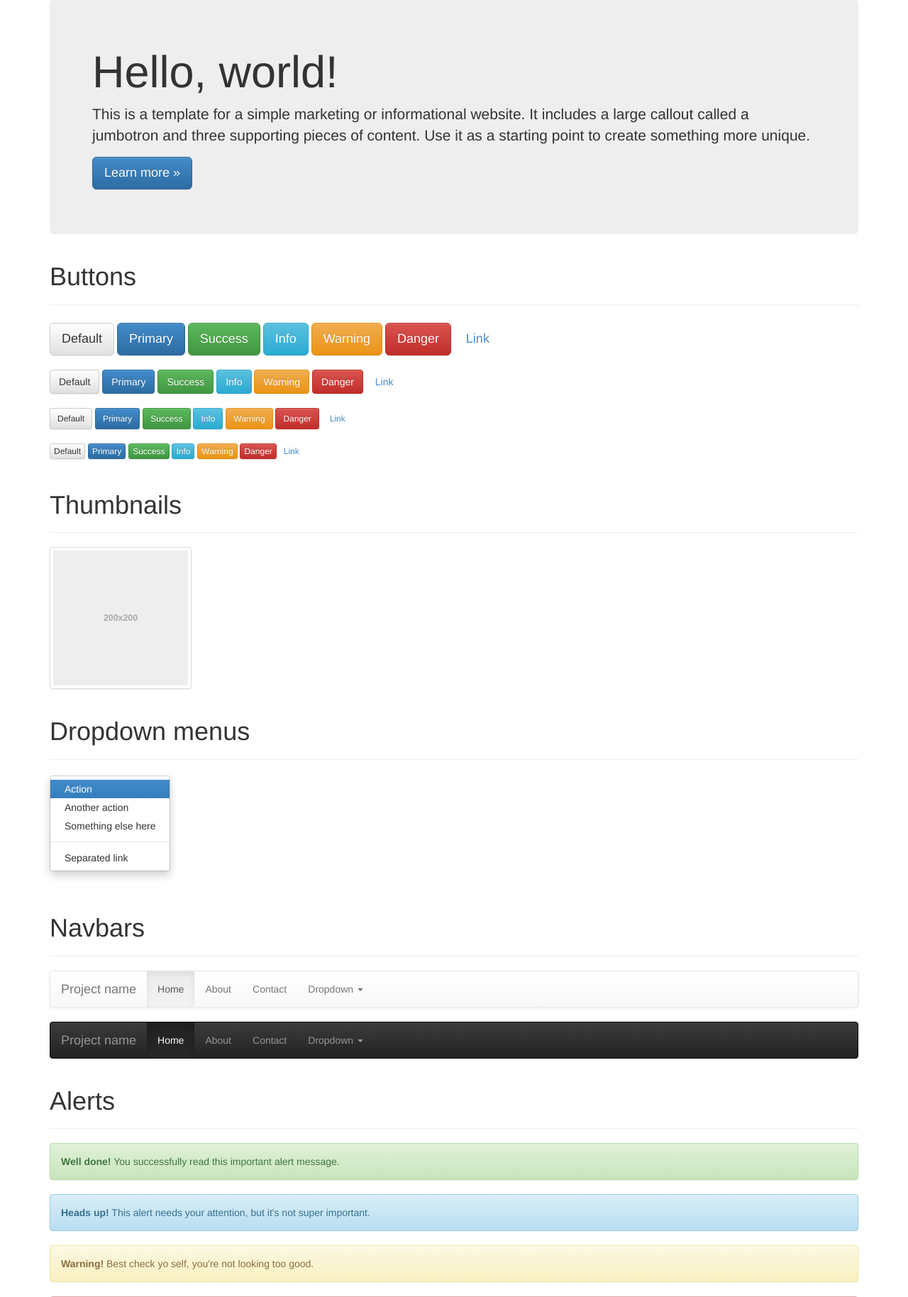
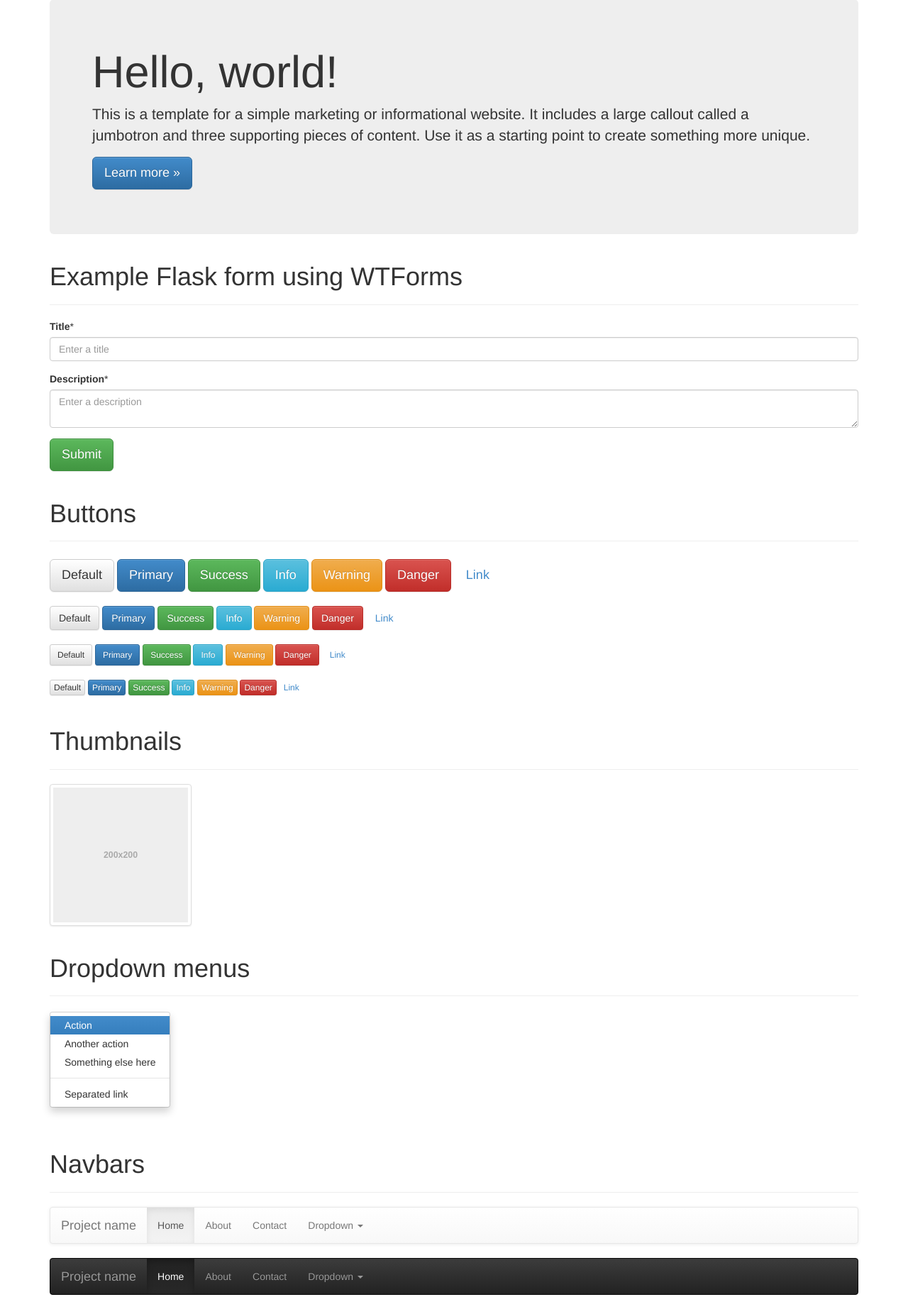
Before and after one commit to kennychou0529/flask-bootstrap-openshift, a Flask app: page / in a window 1280 px wide. Shown: the part 71-1899 px from the top of the page at 71% size. Run offline with Flask 2, Linux system fonts and the light colour scheme; some libraries are stand-ins or nearby versions.

Commit message:
Added WTForms example to template

```diff
--- a/wsgi/app.py
+++ b/wsgi/app.py
@@ -1,10 +1,12 @@
+# -*- coding: utf-8 -*-
 import os
 from datetime import datetime
 from flask import Flask, request, flash, url_for, redirect, \
-     render_template, abort, send_from_directory
+     render_template, abort, send_from_directory, session
 from flask_sqlalchemy import SQLAlchemy
 from  sqlalchemy.sql.expression import func, select
 from werkzeug.utils import secure_filename
+from wtforms import Form, BooleanField, TextField, PasswordField, TextAreaField, SelectField, FileField, HiddenField, validators
 
 app = Flask(__name__)
 
@@ -15,11 +17,32 @@ else:
     app.config.from_pyfile('app-local.cfg')
 db = SQLAlchemy(app)
 
+class Model(db.Model):
+    __tablename__ = 'model'
+    id = db.Column('model_id', db.Integer, primary_key=True)
+    title = db.Column(db.String)
+    description = db.Column(db.Text)
+
+    def __init__(self, title, description):
+        self.title = title
+        self.description = description
+
+class InputForm(Form):
+    title = TextField('Title', [validators.required(), validators.Length(max=45)], description="Enter a title")
+    description = TextAreaField('Description', [validators.required(), validators.length(max=1300)], description="Enter a description")
+
 # Randomize and redirect to challenge if exists, otherwise go to admin
 @app.route('/')
 def index():
-    return render_template('index.html',
-)
+	form = InputForm(request.form)
+	if request.method == 'POST' and form.validate():
+            # Save to database
+            model = Model(form.title.data, form.description.data)
+            db.session.add(model)
+            db.session.commit()
+            flash(u'Modellen har lagts till', 'primary')
+            return redirect(url_for('index'))
+	return render_template('index.html', form=form)
 
 # Empties the database and creates all tables
 @app.route('/clean_db')
--- /dev/null
+++ b/wsgi/templates/_formhelper.html
@@ -0,0 +1,22 @@
+{% macro render_field(field) %}
+{% if field.type == "FileField" %}
+  <div class="form-group">
+    {{field.label}}{% if field.flags.required %}*{% endif %}
+    {{field()}}
+  </div>
+  {% elif field.type == "HiddenField" %}
+  {{field()}}
+  {% else %}
+  <div class="form-group">
+    {{field.label}}{% if field.flags.required %}*{% endif %}
+    {{field(class_='input-xlarge', class='form-control', placeholder=field.description)}}
+    {% if field.errors %}
+    <div class="alert bg-danger lead">
+    {% for error in field.errors %}
+      {{ error }}
+    {% endfor %}
+    </div>
+  {% endif %}
+  </div>
+{% endif %}
+{% endmacro %}
--- a/wsgi/templates/index.html
+++ b/wsgi/templates/index.html
@@ -43,7 +43,16 @@
         <p><a href="#" class="btn btn-primary btn-lg" role="button">Learn more &raquo;</a></p>
       </div>
 
-
+      <div class="page-header">
+        <h1>Example Flask form using WTForms</h1>
+      </div>
+      {% from "_formhelper.html" import render_field %}
+      <form role="form" action="" method=post>
+        {% for field in form %}
+          {{ render_field(field) }}
+        {% endfor %}
+        <button type="submit" class="btn btn-lg btn-success">Submit</button>
+      </form>
 
       <div class="page-header">
         <h1>Buttons</h1>
```
